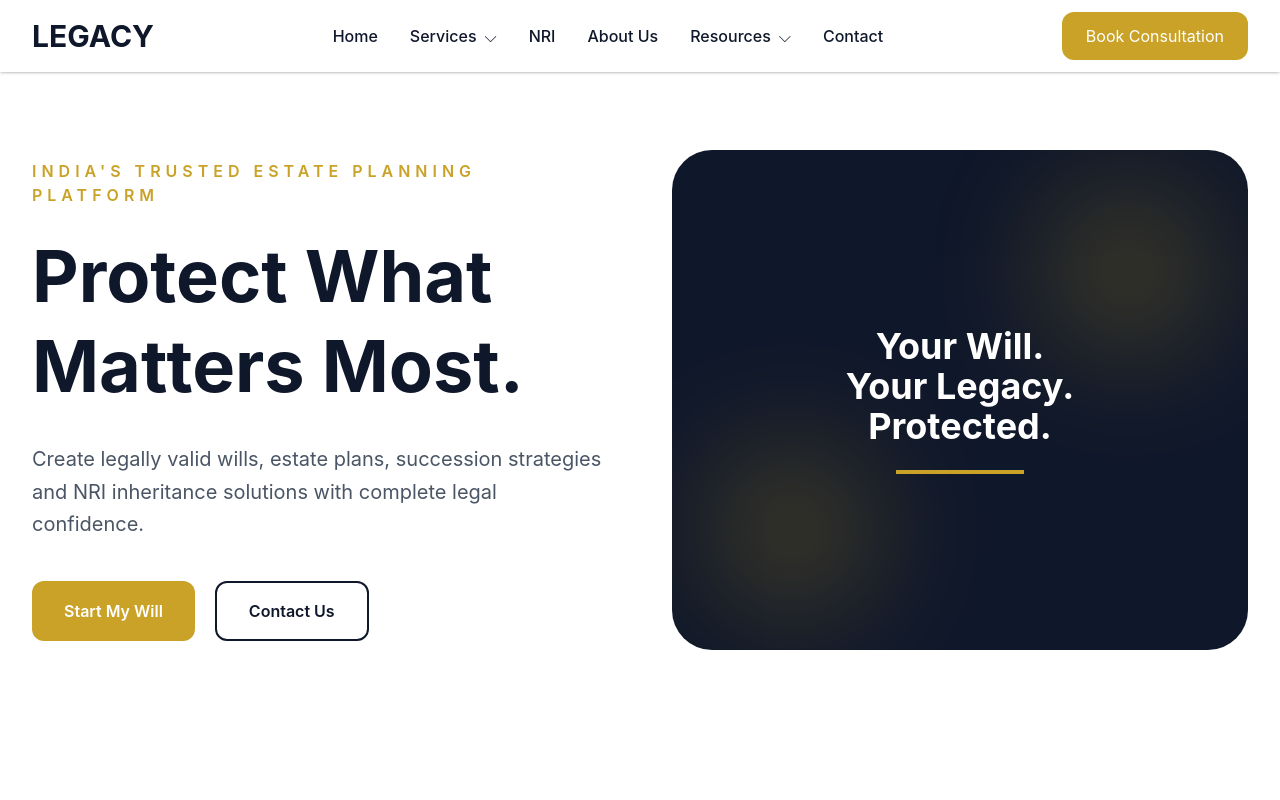
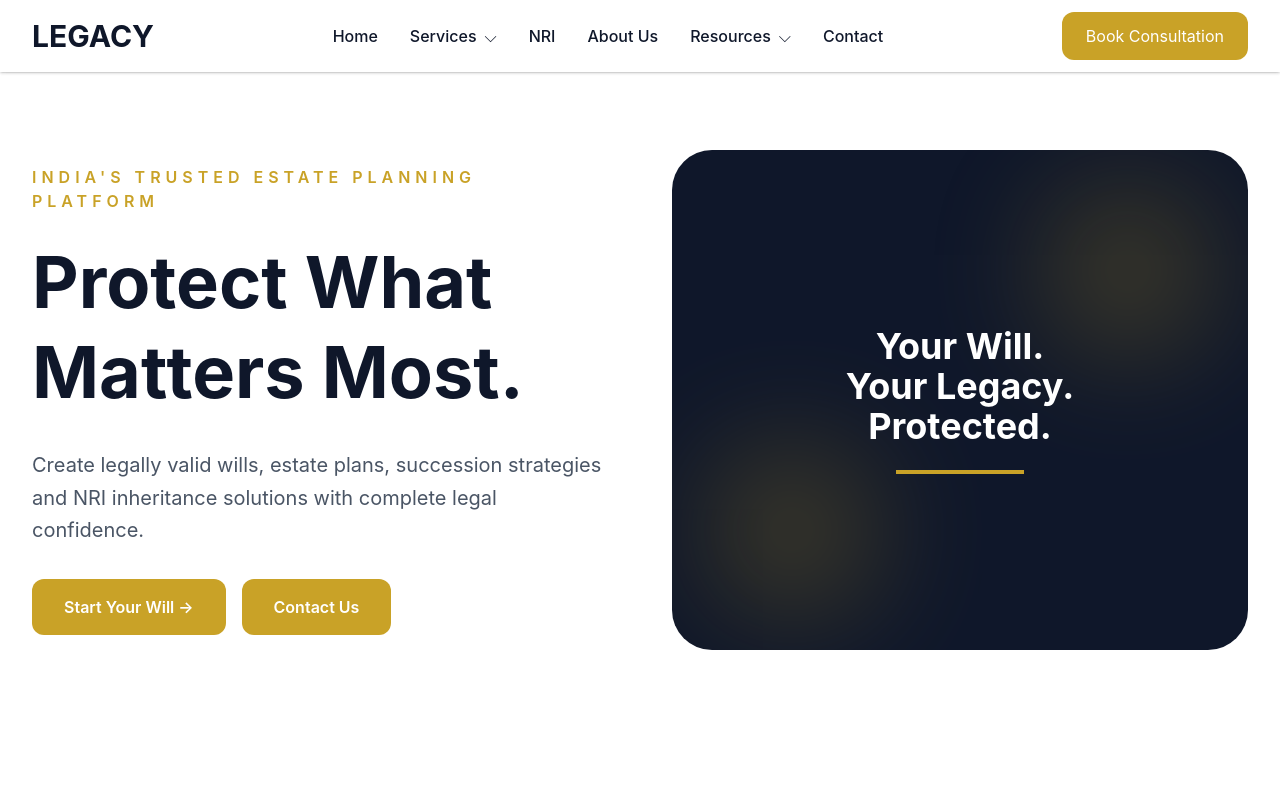
Before and after one commit to Yash-shree23/legacy-website, a React (Vite) app: page / in a window 1280 px wide. Shown: the top 800 px of the page. Built offline with nearby package versions, Linux system fonts and the light colour scheme.

Commit message:
home page- start will&contact button redirection

```diff
--- a/src/components/Hero/Hero.jsx
+++ b/src/components/Hero/Hero.jsx
@@ -1,3 +1,5 @@
+import { Link } from "react-router-dom";
+
 function Hero() {
   return (
     <section className="min-h-screen flex items-center bg-white">
@@ -28,7 +30,7 @@ function Hero() {
 
           </p>
 
-          <div className="flex gap-5 mt-10">
+          {/* <div className="flex gap-5 mt-10">
 
             <button className="bg-[#C9A227] hover:bg-yellow-700 text-white px-8 py-4 rounded-xl font-semibold">
 
@@ -42,7 +44,24 @@ function Hero() {
 
             </button>
 
-          </div>
+          </div> */}
+          <div className="flex gap-4 mt-8">
+
+  <Link
+    to="/services/will-drafting"
+    className="bg-[#C9A227] text-white px-8 py-4 rounded-xl font-semibold hover:bg-[#b08d1d] transition"
+  >
+    Start Your Will →
+  </Link>
+
+  <Link
+  to="/contact"
+  className="bg-[#C9A227] text-white px-8 py-4 rounded-xl font-semibold hover:bg-[#b08d1d] transition"
+>
+  Contact Us
+</Link>
+
+</div>
 
         </div>
 
```
